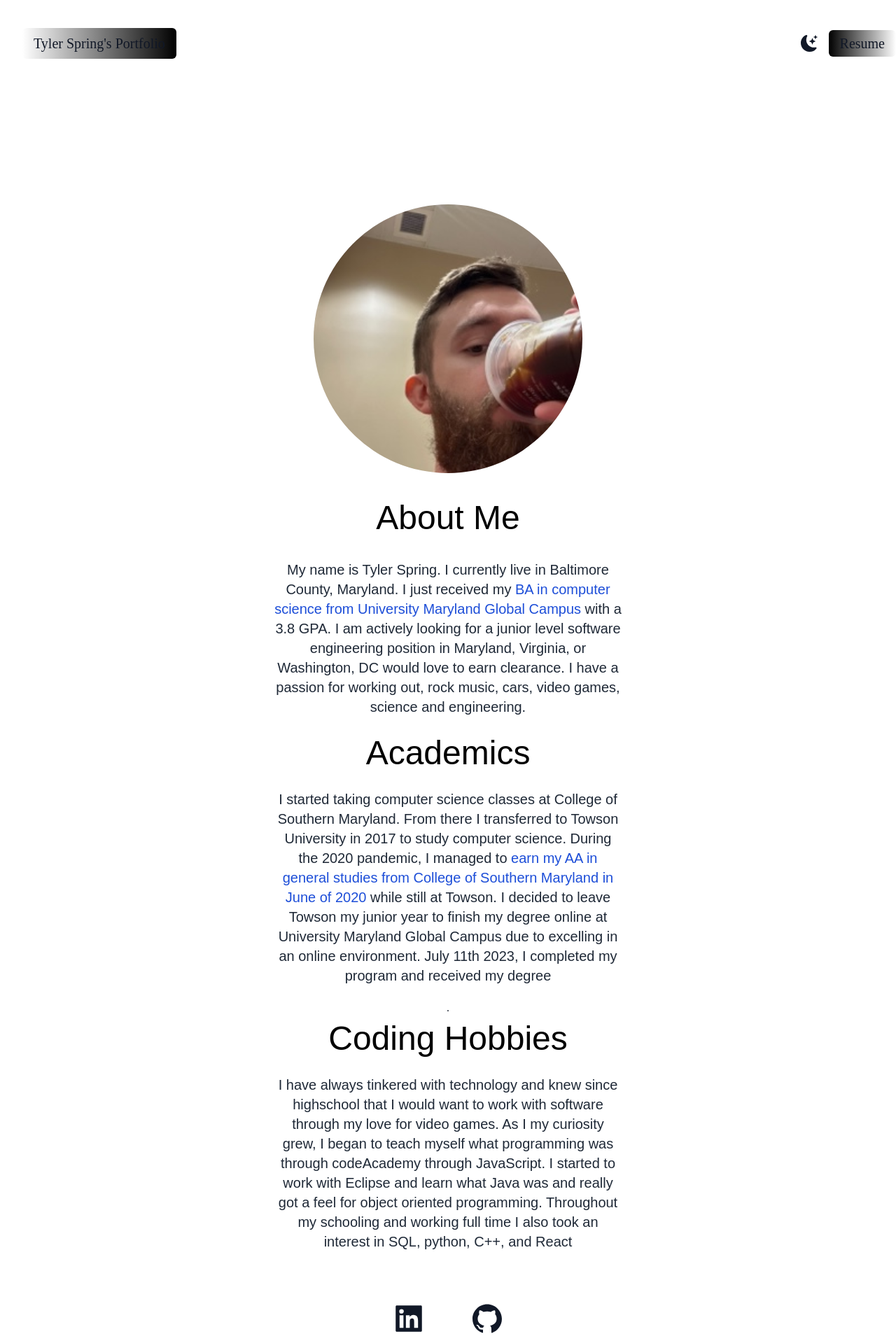
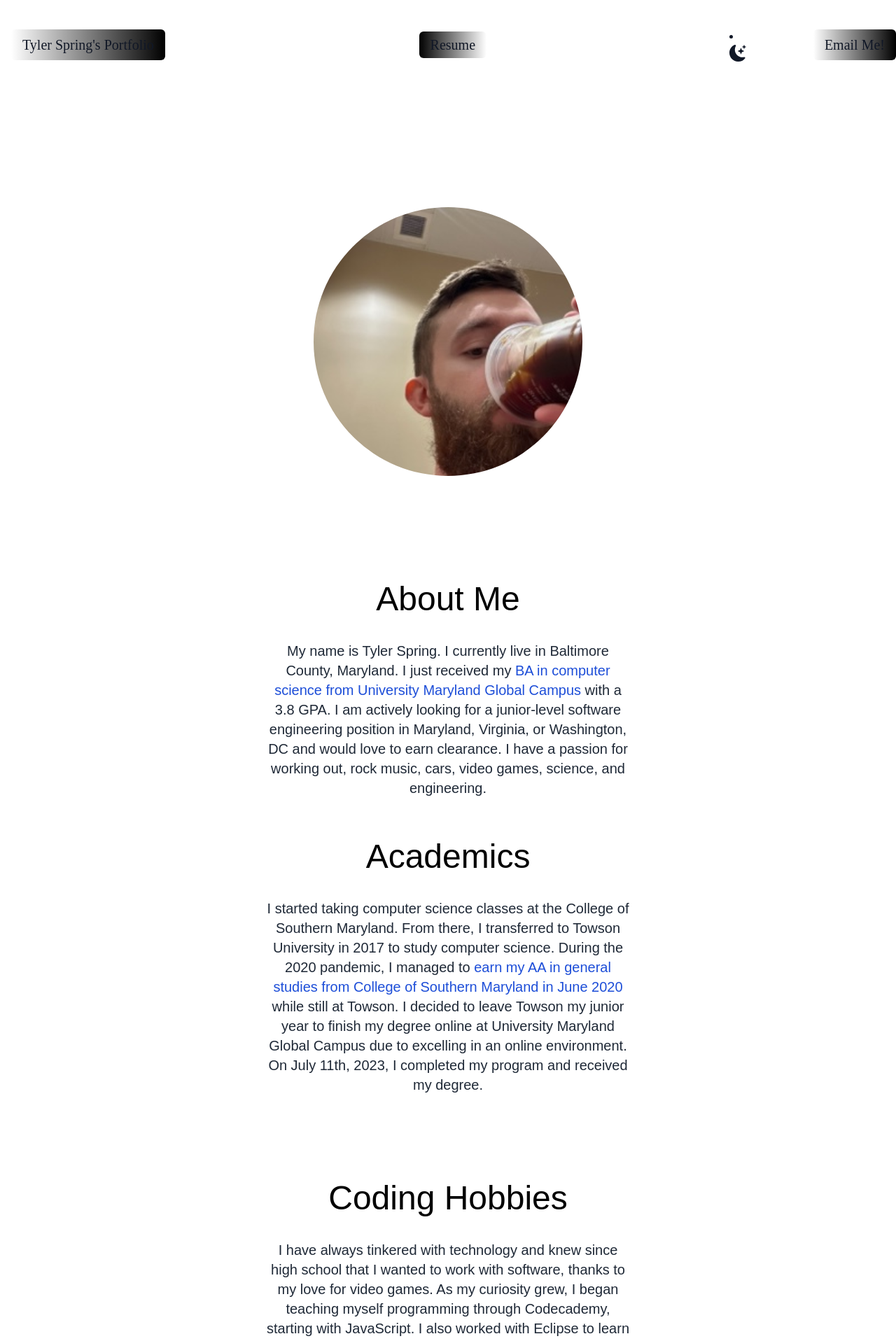
Before and after one commit to TGSpring/personal-website, a Next.js app: page / in a window 1280 px wide. Shown: the top 1916 px of the page at 70% size. Built offline with nearby package versions, Linux system fonts and the light colour scheme.

Commit message:
Update index.js
added email

```diff
--- a/pages/index.js
+++ b/pages/index.js
@@ -33,10 +33,25 @@ export default function Home() {
       <main class name="bg-white px-10 dark:bg-gray-900 md:px-20 lg:px-4">
         <section className='min-h-screen'>
 
-          <nav className="py-10 mb-12 flex justify-between dark:text-white">
-            <h1 className='bg-gradient-to-r from-white to-black px-4 py-2 rounded-md ml-8 text-xl font-burtons'>Tyler Spring's Portfolio</h1>
+        <nav className="py-10 mb-12 flex justify-between items-center dark:text-white">
+  <h1 className='bg-gradient-to-r from-white to-black px-4 py-2 rounded-md text-xl font-burtons ml-4'>Tyler Spring's Portfolio</h1>
+  <div className="flex justify-center flex-grow">
     <ul className='flex items-center'>
+
       <li>
+        <a
+          className="bg-gradient-to-r from-black to-white px-4 py-2 rounded-md ml-4 text-xl font-burtons"
+          href="/Tyler Spring Resume.pdf"
+          target="_blank"
+          rel="noopener noreferrer"
+        >
+          Resume
+        </a>
+      </li>
+
+    </ul>
+  </div>
+  <li className='mr-20'>
         {darkMode ? (
           <BsSunFill
             onClick={() => setDarkMode(!darkMode)}
@@ -49,43 +64,45 @@ export default function Home() {
           />
         )}
       </li>
-              <li>
-                <a
-                  className="bg-gradient-to-r from-black to-white px-4 py-2 rounded-md ml-4 text-xl font-burtons"
-                  href="/Tyler Spring Resume.pdf"
-                  target="_blank"
-                  rel="noopener noreferrer"
-                >
-                  Resume
-                </a>
-              </li>
+  <a className='bg-gradient-to-r from-white to-black px-4 py-2 rounded-md text-xl font-burtons ml-4' href='mailto:TylerGSpring@gmail.com'>Email Me!</a>
 
-            </ul>
 </nav>
+
+
           <div className='text-center p-10 max-w-xl mx-auto'>
           <div className='relative mx-auto bg-gradient-to-b from-gray-50 rounded-full w-80 h-80 mt-10 md:mt-20 overflow-hidden md:h-96 md:w-96'>
             <Image src={me} layout="fill" objectFit='cover' />
           </div>
-            <h3 className='text-5xl  py-4 mt-6 text-black dark:text-white'>About Me</h3>
-            <p className="text-md py-5 leading-8 text-gray-800 dark:text-gray-200 max-w-xl mx-auto md:text-xl">My name is Tyler Spring. I currently live in Baltimore County, Maryland.
-              I just received my  <span className='text-blue-700'>BA in computer science from University Maryland Global Campus</span> with a 3.8 GPA.
-              I am actively looking for a junior level software engineering position in Maryland, Virginia, or Washington,
-              DC would love to earn clearance. I have a passion for working out, rock music, cars, video games, science and engineering.
+          </div>
+          <div className='text-center p-10 max-w-2xl mx-auto flex flex-wrap columns-2'>
+  <div className='w-full p-4 md:p-8'>
+    <h3 className='text-5xl py-4 mt-6 text-black dark:text-white'>About Me</h3>
+    <p className="text-md py-5 leading-8 text-gray-800 dark:text-gray-200 max-w-xl mx-auto md:text-xl ">
+      My name is Tyler Spring. I currently live in Baltimore County, Maryland.
+      I just received my <span className='text-blue-700'>BA in computer science from University Maryland Global Campus</span> with a 3.8 GPA.
+      I am actively looking for a junior-level software engineering position in Maryland, Virginia, or Washington, DC and would love to earn clearance.
+      I have a passion for working out, rock music, cars, video games, science, and engineering.
     </p>
-            <h3 className='text-5xl py-2 text-black dark:text-white'>Academics</h3>
+
+
+    <h3 className='text-5xl py-4 mt-6 text-black dark:text-white'>Academics</h3>
     <p className="text-md py-5 leading-8 text-gray-800 dark:text-gray-200 max-w-xl mx-auto md:text-xl">
-              I started taking computer science classes at College of Southern Maryland. From there I transferred to Towson University in 2017 to
-              study computer science. During the 2020 pandemic, I managed to <span className='text-blue-700'>earn my AA in general studies from
-              College of Southern Maryland in June of 2020 </span> while still at Towson. I decided to leave Towson my junior
-              year to finish my degree online at University Maryland Global Campus due to excelling in an online environment. July 11th 2023, I completed my program and received my degree
-            </p>.
-            <h3 className='text-5xl py-2 text-black dark:text-white'>Coding Hobbies</h3>
+      I started taking computer science classes at the College of Southern Maryland.
+      From there, I transferred to Towson University in 2017 to study computer science.
+      During the 2020 pandemic, I managed to <span className='text-blue-700'>earn my AA in general studies from College of Southern Maryland in June 2020</span> while still at Towson.
+      I decided to leave Towson my junior year to finish my degree online at University Maryland Global Campus due to excelling in an online environment.
+      On July 11th, 2023, I completed my program and received my degree.
+    </p>
+    </div>
+  <div className='w-full p-4 md:p-8'>
+    <h3 className='text-5xl py-4 mt-6 text-black dark:text-white'>Coding Hobbies</h3>
     <p className="text-md py-5 leading-8 text-gray-800 dark:text-gray-200 max-w-xl mx-auto md:text-xl">
-              I have always tinkered with technology and knew since highschool that I would want to work with software through my love for video games.
-              As I my curiosity grew, I began to teach myself what programming was through codeAcademy through JavaScript. I started to work with Eclipse
-              and learn what Java was and really got a feel for object oriented programming. Throughout my schooling and working full time I also took an
-              interest in SQL, python, C++, and React
+      I have always tinkered with technology and knew since high school that I wanted to work with software, thanks to my love for video games.
+      As my curiosity grew, I began teaching myself programming through Codecademy, starting with JavaScript.
+      I also worked with Eclipse to learn Java and gained a strong understanding of object-oriented programming.
+      Throughout my schooling and full-time work, I developed an interest in SQL, Python, C++, and React.
     </p>
+  </div>
 </div>
 <div className='text-5xl flex justify-center gap-16 py-3 text-gray-900 dark:text-yellow-50'>
           <a href="https://www.linkedin.com/in/tyler-spring-6a7099143" target="_blank" rel="noopener noreferrer">
@@ -95,6 +112,7 @@ export default function Home() {
               <AiFillGithub />
             </a>
           </div>
+
 
         </section>
         <section>
```
Lines whose indentation alone changed are shown as unchanged.
